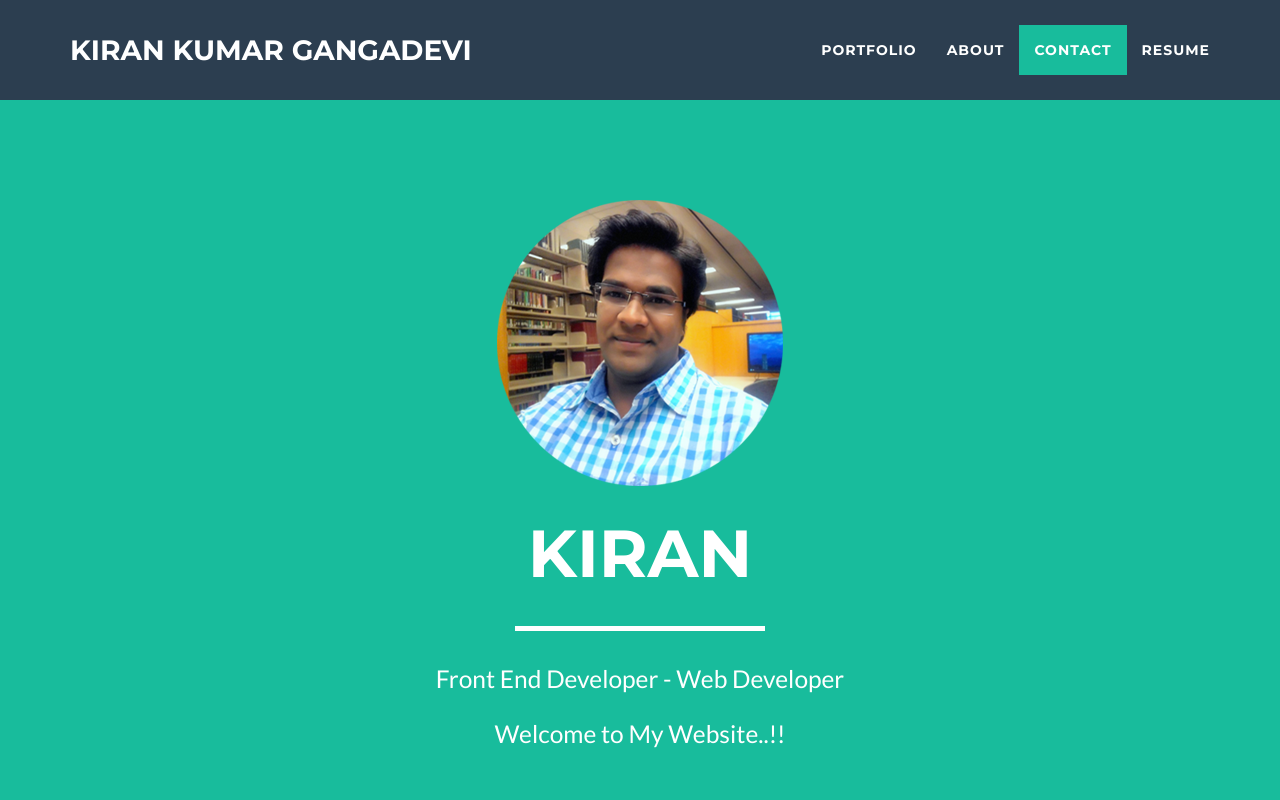
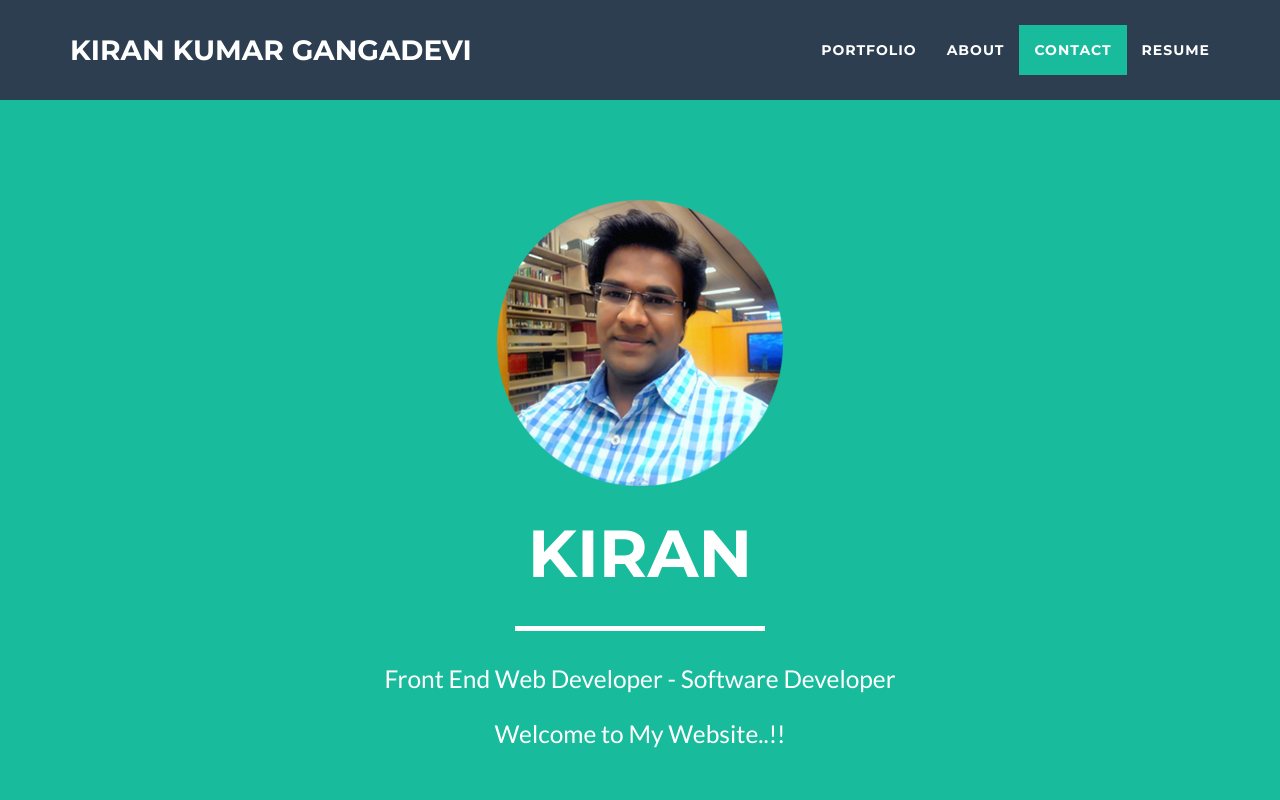
Before and after one commit to KiranRiddle7/KiranKK7, a website: page index.html in a window 1280 px wide. Shown: the top 800 px of the page. Drawn offline with nearby package versions, Linux system fonts and the light colour scheme.

Commit message:
Changes Made

```diff
--- a/index.html
+++ b/index.html
@@ -81,7 +81,7 @@
                     <div class="intro-text">
                         <span class="name">Kiran</span>
                         <hr class="star-light">
-                        <span class="skills">Front End Developer - Web Developer</span>
+                        <span class="skills">Front End Web Developer - Software Developer</span>
                         <br>
                         <br>
                         <span class="skills">Welcome to My Website..!! </span>
```
